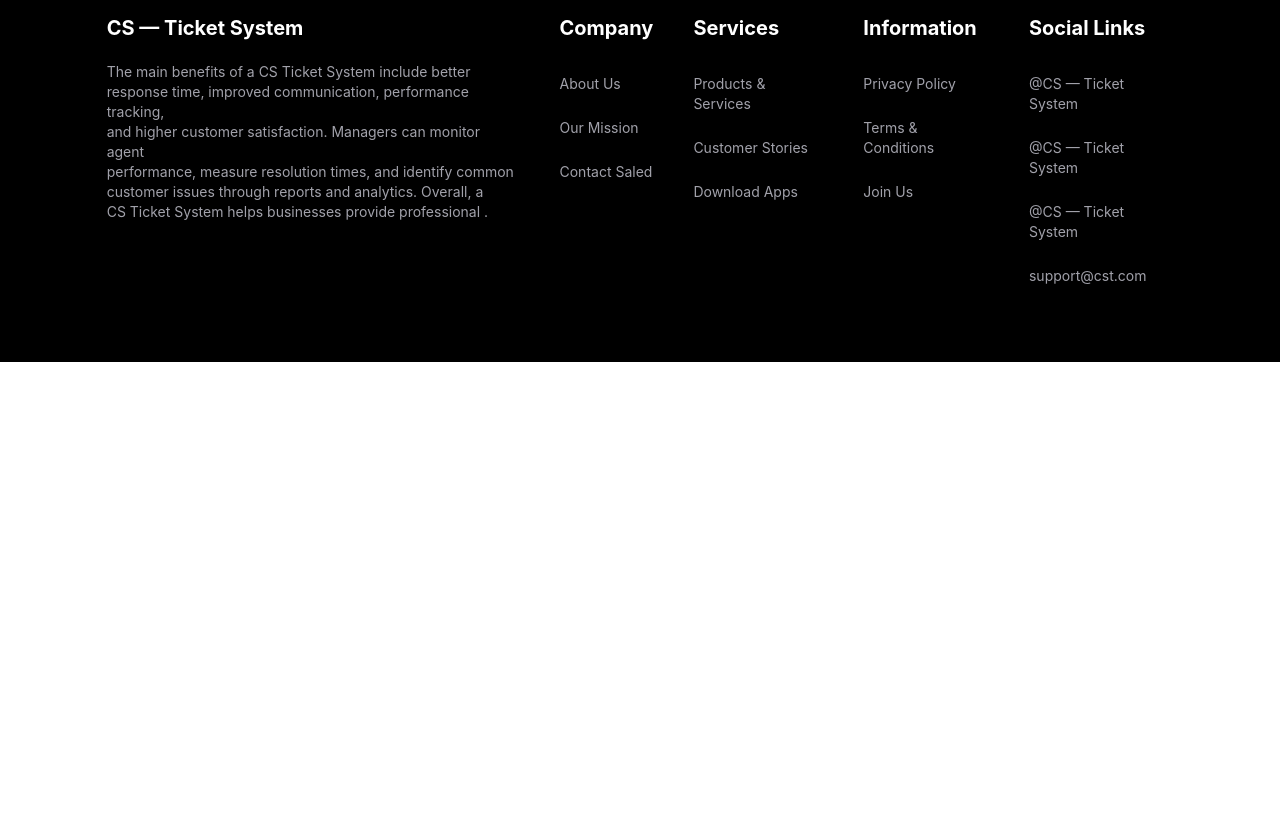
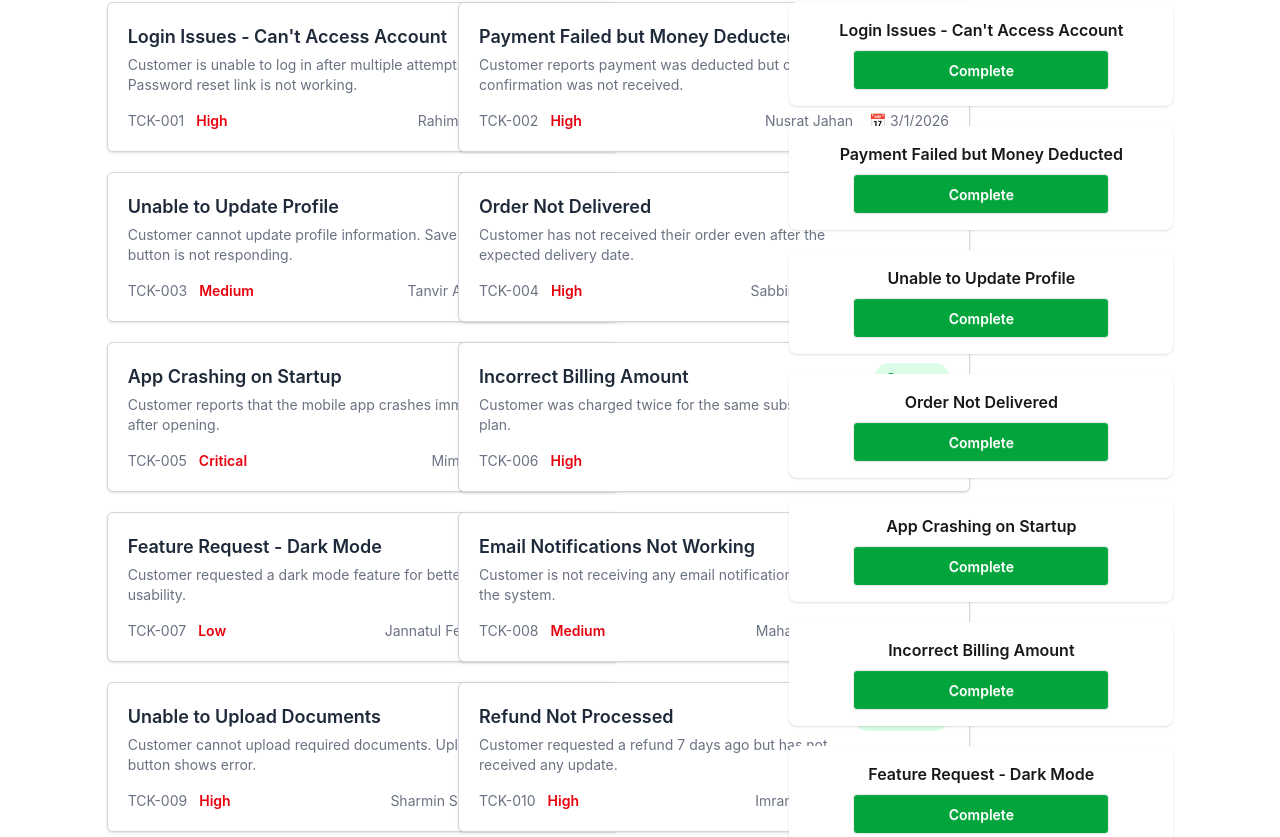
Before and after one commit to Tanbiru/restart-second-assignment, a React (Vite) app: page / in a window 1280 px wide. Shown: the part 758-1595 px from the top of the page. Before the commit the page ends 1120 px from the top, so only its background shows below. Built offline with nearby package versions, Linux system fonts and the light colour scheme.

Commit message:
main section Ui done

```diff
--- /dev/null
+++ b/public/tickets.json
@@ -0,0 +1,93 @@
+[
+  {
+    "id": "TCK-001",
+    "title": "Login Issues - Can't Access Account",
+    "description": "Customer is unable to log in after multiple attempts. Password reset link is not working.",
+    "customer": "Rahim Uddin",
+    "priority": "High",
+    "status": "Open",
+    "createdAt": "3/1/2026"
+  },
+  {
+    "id": "TCK-002",
+    "title": "Payment Failed but Money Deducted",
+    "description": "Customer reports payment was deducted but order confirmation was not received.",
+    "customer": "Nusrat Jahan",
+    "priority": "High",
+    "status": "open",
+    "createdAt": "3/1/2026"
+  },
+  {
+    "id": "TCK-003",
+    "title": "Unable to Update Profile",
+    "description": "Customer cannot update profile information. Save button is not responding.",
+    "customer": "Tanvir Ahmed",
+    "priority": "Medium",
+    "status": "Pending",
+    "createdAt": "3/2/2026"
+  },
+  {
+    "id": "TCK-004",
+    "title": "Order Not Delivered",
+    "description": "Customer has not received their order even after the expected delivery date.",
+    "customer": "Sabbir Hossain",
+    "priority": "High",
+    "status": "Pending",
+    "createdAt": "3/2/2026"
+  },
+  {
+    "id": "TCK-005",
+    "title": "App Crashing on Startup",
+    "description": "Customer reports that the mobile app crashes immediately after opening.",
+    "customer": "Mim Akter",
+    "priority": "Critical",
+    "status": "Open",
+    "createdAt": "3/2/2026"
+  },
+  {
+    "id": "TCK-006",
+    "title": "Incorrect Billing Amount",
+    "description": "Customer was charged twice for the same subscription plan.",
+    "customer": "Arif Khan",
+    "priority": "High",
+    "status": "open",
+    "createdAt": "3/3/2026"
+  },
+  {
+    "id": "TCK-007",
+    "title": "Feature Request - Dark Mode",
+    "description": "Customer requested a dark mode feature for better night usability.",
+    "customer": "Jannatul Ferdous",
+    "priority": "Low",
+    "status": "Open",
+    "createdAt": "3/3/2026"
+  },
+  {
+    "id": "TCK-008",
+    "title": "Email Notifications Not Working",
+    "description": "Customer is not receiving any email notifications from the system.",
+    "customer": "Mahadi Hasan",
+    "priority": "Medium",
+    "status": "Pending",
+    "createdAt": "3/3/2026"
+  },
+  {
+    "id": "TCK-009",
+    "title": "Unable to Upload Documents",
+    "description": "Customer cannot upload required documents. Upload button shows error.",
+    "customer": "Sharmin Sultana",
+    "priority": "High",
+    "status": "Open",
+    "createdAt": "3/4/2026"
+  },
+  {
+    "id": "TCK-010",
+    "title": "Refund Not Processed",
+    "description": "Customer requested a refund 7 days ago but has not received any update.",
+    "customer": "Imran Hossain",
+    "priority": "High",
+    "status": "Pending",
+    "createdAt": "3/4/2026"
+  }
+
+]
--- a/src/App.jsx
+++ b/src/App.jsx
@@ -1,33 +1,41 @@
+import "./App.css";
+import Banner from "./Components/Banner/Banner";
+import Footer from "./Components/Footer/Footer";
+import Tickets from "./Components/Tickets/Tickets";
+import Navbar from "./Components/Navbar/Navbar";
+import { Suspense } from "react";
 
-
-import './App.css'
-import Banner from './Components/Banner/Banner'
-import Footer from './Components/Footer/Footer'
-import Navbar from './Components/Navbar/Navbar'
+const fetchTickets = async () => {
+  const res = await fetch("/public/tickets.json");
+  return res.json();
+};
 
 function App() {
+
+  const ticketPromise = fetchTickets()
+
 
 
   return (
     <>
-
       {/* Navbar section */}
       <Navbar></Navbar>
-
 
       {/* Banner section */}
       <Banner></Banner>
 
-
       {/* Main section */}
 
 
+      <Suspense fallback={<span className="loading loading-dots loading-xl"></span>}>
+        <Tickets ticketPromise ={ticketPromise}></Tickets>
+      </Suspense>
 
       {/* Footer section */}
 
       <Footer></Footer>
     </>
-  )
+  );
 }
 
-export default App
+export default App;
--- a/src/Components/Banner/Banner.jsx
+++ b/src/Components/Banner/Banner.jsx
@@ -1,23 +1,24 @@
-import React from 'react';
-
+import React, { useState } from 'react';
 
 const Banner = () => {
+    const [inProgress, setInProgress] = useState(0);
+    const [resolved, setResolved] = useState(0);
+
     return (
         <div className="flex justify-around gap-4 flex-wrap w-10/12 mx-auto mt-16 mb-16">
             {/* In-Progress box */}
-  <div className=" h-62.5 w-177 gradient-btn md:w-177 shadow-sm rounded-2xl flex flex-col justify-center items-center">
+            <div className="h-62.5 w-177 gradient-btn md:w-177 shadow-sm rounded-2xl flex flex-col justify-center items-center">
                 <p className="text-white text-lg">In-Progress</p>
-    <h3 className="text-white text-4xl font-bold mt-2">0</h3>
+                <h3 className="text-white text-4xl font-bold mt-2">{inProgress}</h3>
             </div>
 
             {/* Resolved box */}
             <div className="h-62.5 w-177 md:w-177 bg-linear-to-r from-[#54CF68] to-[#00827A] shadow-sm rounded-2xl flex flex-col justify-center items-center">
                 <p className="text-white text-lg">Resolved</p>
-    <h3 className="text-white text-4xl font-bold mt-2">0</h3>
+                <h3 className="text-white text-4xl font-bold mt-2">{resolved}</h3>
             </div>
         </div>
     );
 };
 
-export default Banner;<div>
-</div>
+export default Banner;
--- a/src/Components/Footer/Footer.jsx
+++ b/src/Components/Footer/Footer.jsx
@@ -3,7 +3,7 @@ import React from 'react';
 const Footer = () => {
     return (
         <section className=' bg-black py-16 '>
-            <div className='w-10/12 mx-auto text-[#FFFFFF] flex justify-between flex-col md:flex-row gap-10'>
+            <div className='w-10/12 mx-auto text-[#FFFFFF] flex justify-between flex-col md:flex-row gap-10 border-b-2 border-[#A1A1AA] pb-10'>
         <div className='space-y-5'>
             <h2 className='text-xl font-bold'>CS — Ticket System</h2>
             <p className='text-sm text-[#A1A1AA]'>The main benefits of a CS Ticket System include better <br /> response time, improved communication,  performance tracking, <br /> and higher customer satisfaction.  Managers can monitor agent <br /> performance, measure resolution times, and identify common <br /> customer issues through reports and analytics. Overall, a <br /> CS Ticket System helps businesses provide professional .</p>
@@ -47,6 +47,10 @@ const Footer = () => {
          </div>
          </div>
 
+         <div>
+            <p className='text-[#FFFFFF] flex justify-center pt-20'>&copy; 2025 CS — Ticket System. All rights reserved.</p>
+         </div>
+
         </section>
     );
 };
--- /dev/null
+++ b/src/Components/Tickets/Tickets.jsx
@@ -0,0 +1,110 @@
+import React, { use } from 'react';
+
+const Tickets = ({ticketPromise}) => {
+
+    const ticketData = use(ticketPromise)
+    console.log(ticketData);
+
+
+
+    return (
+
+        <div className="mt-10 w-10/12 mx-auto flex justify-around">
+
+
+          <div>
+          <h3 className='text-2xl font-semibold text-[#34485A] pb-5'>Customer Tickets</h3>
+
+           <div className='grid grid-cols-2 pb-32 gap-5'>
+
+        {
+          ticketData.map(ticket =>
+
+              <div>
+           <div className='w-lg'>
+
+
+
+  <a
+    href="#"
+    className="block border border-gray-300 rounded-md p-5 shadow-sm bg-white
+               hover:shadow-md
+
+               active:scale-[0.99] transition duration-200"
+  >
+
+
+    <div className="flex justify-between items-start">
+      <div>
+        <h3 className="text-lg font-semibold text-gray-800">
+          {ticket.title}
+        </h3>
+        <p className="text-gray-500 text-sm mt-1">
+          {ticket.description}
+        </p>
+      </div>
+
+
+      <span className="flex items-center gap-2 bg-green-100 text-green-700 text-sm font-medium px-3 py-1 rounded-full">
+        <span className="w-2 h-2 bg-green-600 rounded-full"></span>
+        {ticket.status}
+      </span>
+    </div>
+
+    <div className="flex justify-between items-center mt-4 text-sm">
+      <div className="flex items-center gap-3">
+        <span className="text-gray-500">{ticket.id}</span>
+        <span className="text-red-600 font-semibold">{ticket.priority}</span>
+      </div>
+
+      <div className="flex items-center gap-4 text-gray-500">
+        <span>{ticket.customer}</span>
+        <span className="flex items-center gap-1">
+          📅 {ticket.createdAt}
+        </span>
+      </div>
+    </div>
+
+  </a>
+  </div>
+
+  </div>
+
+
+
+  )
+        }
+        </div>
+        </div>
+
+  <div>
+        <h3 className='text-2xl font-semibold text-[#34485A] pb-5'>Task Status</h3>
+
+        <div className=''>
+
+        {
+          ticketData.map(ticket => <div className="card w-96 bg-base-100 card-sm shadow-sm mb-5">
+  <div className="card-body items-center">
+    <h2 className="card-title">{ticket.title}</h2>
+
+
+      <button className="btn btn-wide bg-[#02A53B] text-white">Complete</button>
+
+  </div>
+</div>)
+        }
+
+        <h3 className='text-2xl font-semibold text-[#34485A] pb-5'>Resolved Task</h3>
+        <p className='text-xl text-[#627382]'>No resolved tasks yet.</p>
+        </div>
+
+
+      </div>
+
+
+
+</div>
+    );
+};
+
+export default Tickets;
```
Lines whose indentation alone changed are shown as unchanged.
